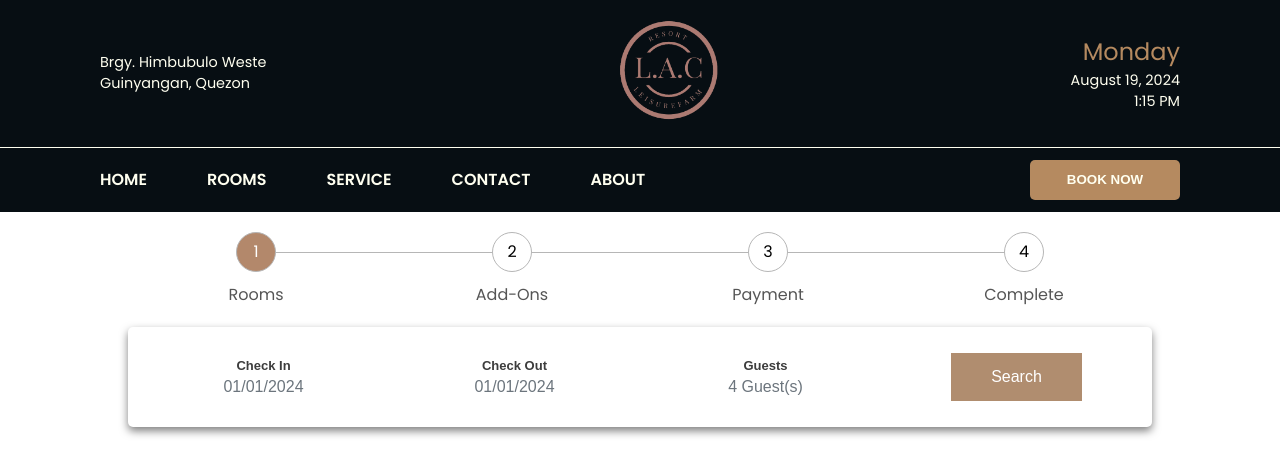
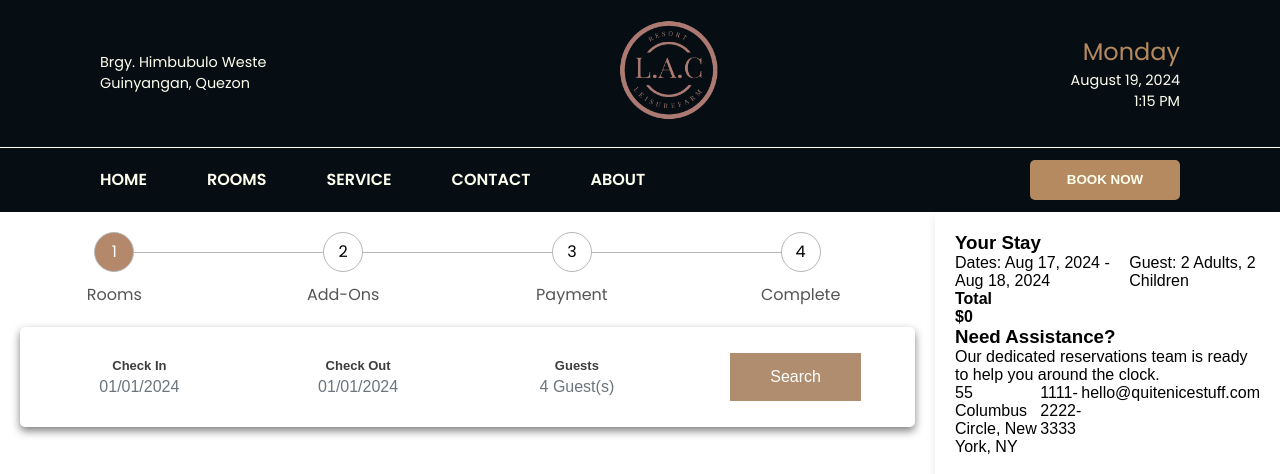
Before and after one commit to jkarlo-07/lac_project, a Django app: page /booking/step1 in a window 1280 px wide. Shown: the top 474 px of the page. Run offline with Django 5.2, Linux system fonts and the light colour scheme.

Commit message:
update booking-sidebar

```diff
--- a/lac/content/templates/content/booking.html
+++ b/lac/content/templates/content/booking.html
@@ -10,7 +10,8 @@
 {% endblock %}
 
 {% block content %}
-<div class="booking_container">
+<div class="booking-page-wrapper">
+    <div class="booking_container_main">
         <div class="booking-step-wrapper clearfix">
             <div class="booking-step active">
               <a class="step-number">1</a>
@@ -32,7 +33,6 @@
               <div style="width: 25%;"></div>
             </div>
         </div>
-
         <div class="booking-form-wrapper">
             <div class="booking-form">
                 <label>Check In</label>
@@ -50,7 +50,6 @@
                 <input type="submit" value="Search" class="booking-form-button">
             </div>
         </div>
-
         <div class="room-container">
             <div class="room-image">
                 <a href="#"><img src="{% static 'images/photos/ehouse-room.jpg' %}" alt="Room Image"></a>
@@ -90,7 +89,6 @@
                 </div>
             </div>
         </div>
-
         <div class="room-container">
             <div class="room-image">
                 <a href="#"><img src="{% static 'images/photos/ehouse-room.jpg' %}" alt="Room Image"></a>
@@ -130,6 +128,28 @@
                 </div>
             </div>
           </div>
-
+    </div>
+    <div class="booking-page-sidebar">
+        <div class="booking-stay-wrapper">
+            <h3>Your Stay</h3>
+            <ul>
+                <li><span>Dates:</span> Aug 17, 2024 - Aug 18, 2024</li>
+                <li><span>Guest:</span> 2 Adults, 2 Children</li>
+            </ul>
+            <div class="booking-total">
+                <h4>Total</h4>
+                <h4>$0</h4>
+            </div>
+        </div>
+        <div class="booking-contact">
+            <h3>Need Assistance?</h3>
+            <p>Our dedicated reservations team is ready to help you around the clock.</p>
+            <ul>
+                <li><a>55 Columbus Circle, New York, NY</a></li>
+                <li><a>1111-2222-3333</a></li>
+                <li><a>hello@quitenicestuff.com</a></li>
+            </ul>
+        </div>
+    </div>
 </div>
 {% endblock %}
--- a/lac/static/css/booking.css
+++ b/lac/static/css/booking.css
@@ -1,8 +1,17 @@
 /* Booking Steps */
-.booking_container {
+
+.booking_container_main {
     width: 80%;
     margin: 20px auto;
+    flex: 3;
 }
+
+.booking-page-wrapper {
+    display: flex;
+    justify-content: space-between;
+    gap: 20px;
+}
+
 
 .booking-step-wrapper {
     display: flex;
@@ -53,10 +62,10 @@
     z-index: 0;
 }
 
-
 /* Booking Forms */
 
 .booking-form-wrapper {
+    margin-left: 20px;
     display: flex;
     justify-content: space-around;
     align-items: center;
@@ -120,6 +129,7 @@
 }
 
 .room-image img {
+    margin: 10px;
     width: 300px;
     height: auto;
     border-radius: 2px;
@@ -212,3 +222,14 @@
 .booking-view-details:hover {
     color: #333;
 }
+
+/* Sidebar */
+
+.booking-page-sidebar {
+    flex: 1;
+    background-color: #fff;
+    box-shadow: 0 4px 8px rgba(0, 0, 0, 0.1);
+    padding: 20px;
+    border-radius: 4px;
+    font-family: Arial, sans-serif;
+}
```
Lines whose indentation alone changed are shown as unchanged.
